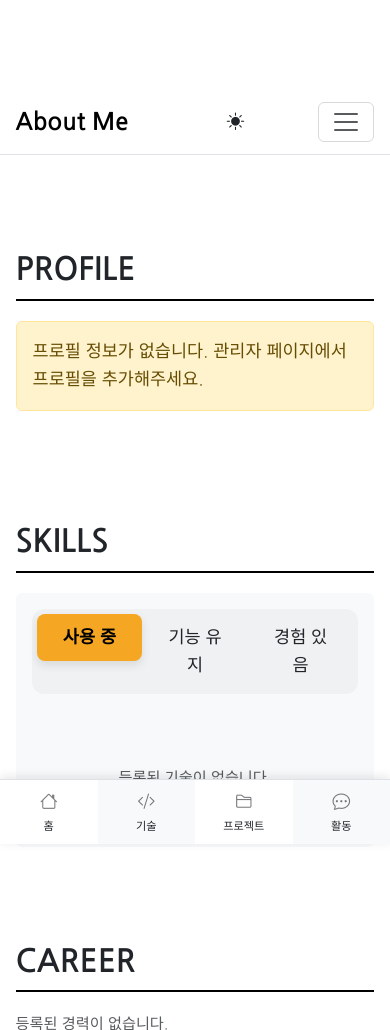
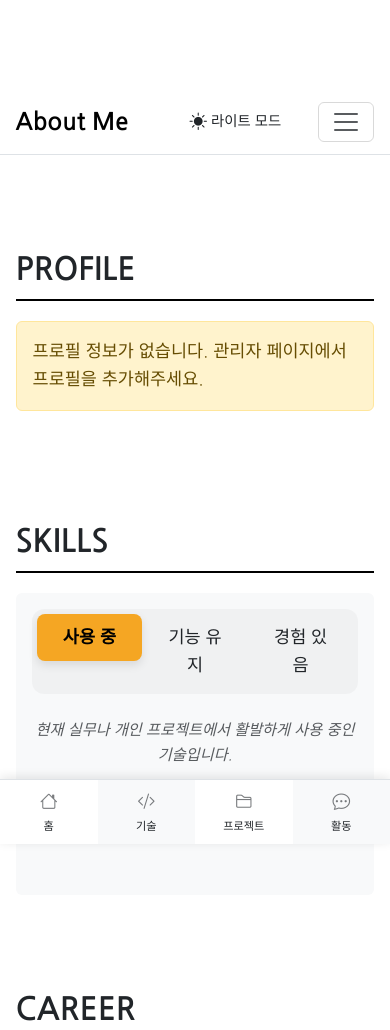
Before and after one commit to jhHa0320/about-me, a Django app: page / in a window 390 px wide. Shown: the top 1030 px of the page. Run offline with Django 5.2, Linux system fonts and the light colour scheme; data that the repository does not hold is empty.

Commit message:
스킬 섹션 설명 추가, 스켈레톤 UI 최적화(모바일 불필요한 노출), 자세히 보기 탭 추가, 다크/라이트 모드 명시

```diff
--- a/portfolio/templates/portfolio/base.html
+++ b/portfolio/templates/portfolio/base.html
@@ -629,8 +629,10 @@
             <a class="navbar-brand" href="/">About Me</a>
             <div class="d-flex align-items-center order-lg-last ms-2">
                 <!-- Theme Toggle Button -->
-                <button class="btn btn-link nav-link px-2" id="bd-theme" type="button" aria-expanded="false">
+                <button class="btn btn-link nav-link px-2 d-flex align-items-center gap-1" id="bd-theme" type="button"
+                    aria-expanded="false" title="테마 변경">
                     <i class="bi bi-sun-fill" id="theme-icon"></i>
+                    <span id="theme-text" style="font-size: 0.9rem; font-weight: 500;">라이트 모드</span>
                 </button>
             </div>
             <button class="navbar-toggler" type="button" data-bs-toggle="collapse" data-bs-target="#navbarNav">
@@ -780,10 +782,13 @@
             const setTheme = theme => {
                 document.documentElement.setAttribute('data-bs-theme', theme)
                 const icon = document.getElementById('theme-icon')
+                const text = document.getElementById('theme-text')
                 if (theme === 'dark') {
-                    icon.classList.replace('bi-sun-fill', 'bi-moon-stars-fill')
+                    if (icon) icon.classList.replace('bi-sun-fill', 'bi-moon-stars-fill')
+                    if (text) text.textContent = '다크 모드'
                 } else {
-                    icon.classList.replace('bi-moon-stars-fill', 'bi-sun-fill')
+                    if (icon) icon.classList.replace('bi-moon-stars-fill', 'bi-sun-fill')
+                    if (text) text.textContent = '라이트 모드'
                 }
             }
 
--- a/portfolio/templates/portfolio/home.html
+++ b/portfolio/templates/portfolio/home.html
@@ -154,17 +154,27 @@
         </style>
 
         <!-- Unified Tab Navigation -->
-        <ul class="nav nav-pills nav-justified mb-5" id="skillsTab" role="tablist">
+        <ul class="nav nav-pills nav-justified mb-4" id="skillsTab" role="tablist">
             <li class="nav-item" role="presentation">
-                <button class="nav-link active" id="using-tab" type="button" role="tab">사용 중</button>
+                <button class="nav-link active" id="using-tab" type="button" role="tab"
+                    data-description="현재 실무나 개인 프로젝트에서 활발하게 사용 중인 기술입니다.">사용 중</button>
             </li>
             <li class="nav-item" role="presentation">
-                <button class="nav-link" id="maintain-tab" type="button" role="tab">기능 유지</button>
+                <button class="nav-link" id="maintain-tab" type="button" role="tab"
+                    data-description="기존 코드를 유지보수하거나 필요시 문서를 참고하여 다룰 수 있는 기술입니다.">기능 유지</button>
             </li>
             <li class="nav-item" role="presentation">
-                <button class="nav-link" id="experience-tab" type="button" role="tab">경험 있음</button>
+                <button class="nav-link" id="experience-tab" type="button" role="tab"
+                    data-description="과거 프로젝트에서 사용해 본 경험이 있으며, 기본 개념을 이해하고 있는 기술입니다.">경험 있음</button>
             </li>
         </ul>
+
+        <!-- Dynamic Description Area for Skills -->
+        <div class="text-center mb-4" style="min-height: 24px;">
+            <p class="text-muted fst-italic" id="skills-description">
+                현재 실무나 개인 프로젝트에서 활발하게 사용 중인 기술입니다.
+            </p>
+        </div>
 
         <!-- Unified Tab Content -->
         <div class="tab-content" id="pills-tabContent">
@@ -263,7 +273,30 @@
                     'experience-tab': 'pills-experience'
                 };
 
+                const skillDescriptionText = document.getElementById('skills-description');
+
                 navLinks.forEach(link => {
+                    link.addEventListener('mouseenter', function () {
+                        if (skillDescriptionText) {
+                            skillDescriptionText.textContent = this.getAttribute('data-description');
+                            skillDescriptionText.classList.remove('text-muted');
+                            skillDescriptionText.classList.add('text-dark', 'fw-bold');
+                        }
+                    });
+
+                    link.addEventListener('mouseleave', function () {
+                        if (skillDescriptionText) {
+                            const activeLink = document.querySelector('#skillsTab .nav-link.active');
+                            if (activeLink) {
+                                skillDescriptionText.textContent = activeLink.getAttribute('data-description');
+                            } else {
+                                skillDescriptionText.textContent = '모든 기술 스택을 한눈에 모아봅니다.';
+                            }
+                            skillDescriptionText.classList.add('text-muted');
+                            skillDescriptionText.classList.remove('text-dark', 'fw-bold');
+                        }
+                    });
+
                     link.addEventListener('click', function (e) {
                         e.preventDefault();
                         const isAlreadyActive = this.classList.contains('active');
@@ -275,11 +308,17 @@
                         if (isAlreadyActive) {
                             // 2. Toggle OFF -> Show All Skills
                             allPane.classList.add('show', 'active');
+                            if (skillDescriptionText) {
+                                skillDescriptionText.textContent = '모든 기술 스택을 한눈에 모아봅니다.';
+                            }
                         } else {
                             // 3. Toggle ON -> Show specific category
                             this.classList.add('active');
                             const targetId = tabMap[this.id];
                             document.getElementById(targetId).classList.add('show', 'active');
+                            if (skillDescriptionText) {
+                                skillDescriptionText.textContent = this.getAttribute('data-description');
+                            }
                         }
                     });
                 });
@@ -403,16 +442,23 @@
                             </li>
                         </ul>
 
-                        <div class="mt-3 d-flex align-items-center justify-content-end gap-2"
+                        <div class="mt-3 d-flex align-items-center justify-content-between"
                             style="position: relative; z-index: 2;">
+                            <a href="{% url 'project_detail' project.id %}"
+                                class="text-primary text-decoration-none fw-bold small">
+                                자세히 보기 <i class="bi bi-arrow-right"></i>
+                            </a>
+                            <div class="d-flex gap-2">
                                 {% if project.github_url %}
-                            <a href="{{ project.github_url }}" class="btn btn-outline-dark btn-sm" target="_blank">View
+                                <a href="{{ project.github_url }}" class="btn btn-outline-dark btn-sm"
+                                    target="_blank">View
                                     Code</a>
                                 {% endif %}
                                 {% if project.demo_url %}
                                 <a href="{{ project.demo_url }}" class="btn btn-primary btn-sm" target="_blank">Live
                                     Demo</a>
                                 {% endif %}
+                            </div>
                         </div>
                     </div>
                 </div>
@@ -453,9 +499,18 @@
         let currentTechFilters = [];
 
         // Resize listener to handle UI switch between scroll and pagination
+        let resizeTimeout;
+        let lastWidth = window.innerWidth;
         window.addEventListener('resize', () => {
+            clearTimeout(resizeTimeout);
+            resizeTimeout = setTimeout(() => {
+                const currentWidth = window.innerWidth;
+                if (currentWidth !== lastWidth) {
+                    lastWidth = currentWidth;
                     currentPage = 1;
                     updateVisibility();
+                }
+            }, 150);
         });
 
         // --- 1. Filter Logic ---
```
Also changed, not shown: README.md. Lines whose indentation alone changed are shown as unchanged.
